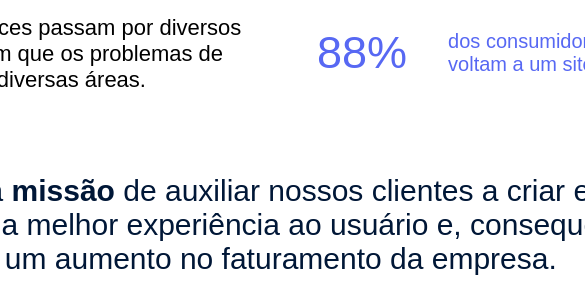
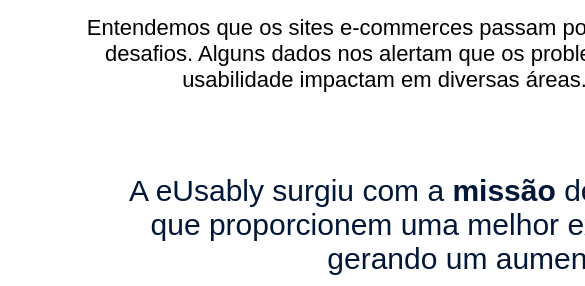
Before and after one commit to VictorFioravanteXavier/eUsably-sobre, a plain HTML site: page index.html in a window 390 px wide. Shown: the part 814-1100 px from the top of the page, 585 px wide, since content can reach past the window. Drawn offline with Linux system fonts and the light colour scheme.

Commit message:
arrumando o css para mobile

```diff
--- a/style.css
+++ b/style.css
@@ -471,3 +471,13 @@
     border-right: 15px solid transparent;
     border-bottom: 15px solid white;
 }
+
+@media (max-width: 768px) {
+    body {
+        justify-content: initial;
+    }
+
+    main{
+        width: auto;
+    }
+}
```
